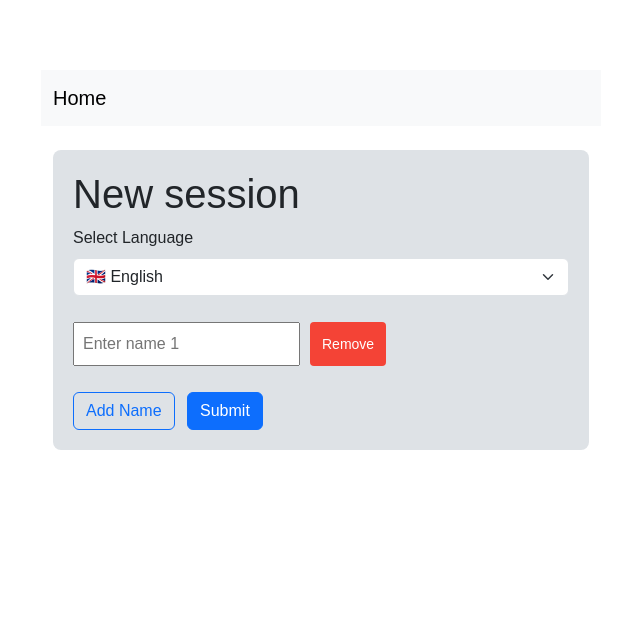
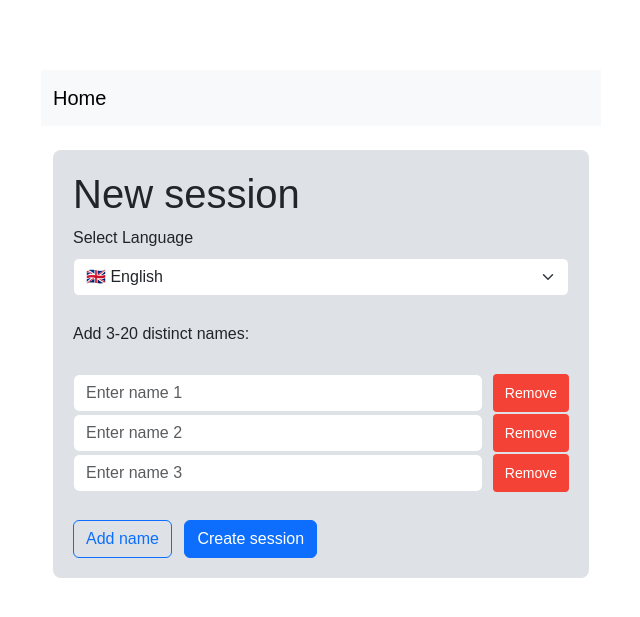
Before and after one commit to biscofil/mission-game, a Flask app: page /new-session in a window 1280 px wide. Shown: the top 617 px of the page, without its empty margins (319-959 px from the left). Run offline with Flask 3, Linux system fonts and the light colour scheme.

Commit message:
UI improvements

```diff
--- a/app.py
+++ b/app.py
@@ -102,7 +102,7 @@ def new_session():
             language = "en"
 
         # Clean names: remove empty and duplicate names
-        names = [name.strip() for name in names if name.strip()]
+        names = [name.strip().capitalize() for name in names if name.strip()]
         names = list(dict.fromkeys(names))
         if len(names) < 3 or len(names) > 20:
             return (
--- a/static/new_session.js
+++ b/static/new_session.js
@@ -1,20 +1,27 @@
 function addNameInput() {
   const container = document.getElementById('namesContainer');
+  if (container.children.length >= 20) return;
+
   const index = container.children.length;
   const group = document.createElement('div');
   group.className = 'name-input-group';
   group.innerHTML = `
-                    <input type="text" name="names[]" placeholder="Enter name ${index + 1}" required>
+                    <input type="text" class="form-control" name="names[]" placeholder="Enter name ${index + 1}" required>
                     <button type="button" class="remove-btn" onclick="removeNameInput(this)">Remove</button>
                 `;
   container.appendChild(group);
 }
 
 function removeNameInput(button) {
-  button.parentElement.remove();
+  const container = document.getElementById('namesContainer');
+  if (container.children.length > 3) {
+    button.parentElement.remove();
+  }
 }
 
-// Add initial name input on page load
+// Add initial name inputs on page load
 window.onload = function () {
-  addNameInput();
+  for (let i = 0; i < 3; i++) {
+    addNameInput();
+  }
 };
--- a/templates/index.html
+++ b/templates/index.html
@@ -9,7 +9,7 @@
   <div class="col-md-5 col-sm-12 card_with_bg">
     <div class="card-body">
       <div class="row g-2 align-items-center">
-          <a class="btn btn-primary" href="/new-session">New mission</a>
+          <a class="btn btn-primary" href="/new-session">New session</a>
       </div>
     </div>
   </div>
@@ -28,9 +28,9 @@
             <div>Join existing session</div>
           </div>
           <div class="col-auto">
-            <input class="form-control" type="text" name="session_uuid" placeholder="Session UUID" required />
+            <input class="form-control" type="text" name="session_uuid" placeholder="Session ID" required />
           </div>
-            <button class="btn btn-secondary" type="submit">Join Session</button>
+            <button class="btn btn-secondary" type="submit">Join session</button>
         </form>
       </div>
     </div>
--- a/templates/new_session.html
+++ b/templates/new_session.html
@@ -14,10 +14,11 @@
         <option value="fr">🇫🇷 Français</option>
       </select>
     </div>
+    <p>Add 3-20 distinct names:</p>
     <div id="namesContainer"></div>
     <div class="mt-3">
-      <button type="button" class="btn btn-outline-primary me-2" onclick="addNameInput()">Add Name</button>
-      <button type="submit" class="btn btn-primary">Submit</button>
+      <button type="button" class="btn btn-outline-primary me-2" onclick="addNameInput()">Add name</button>
+      <button type="submit" class="btn btn-primary">Create session</button>
     </div>
   </form>
 </div>
@@ -25,4 +26,9 @@
 
 {% block scripts %}
 <script src="/static/new_session.js"></script>
+<style>
+  .name-input-group {
+    margin: 2px 0;
+  }
+</style>
 {% endblock %}
```
